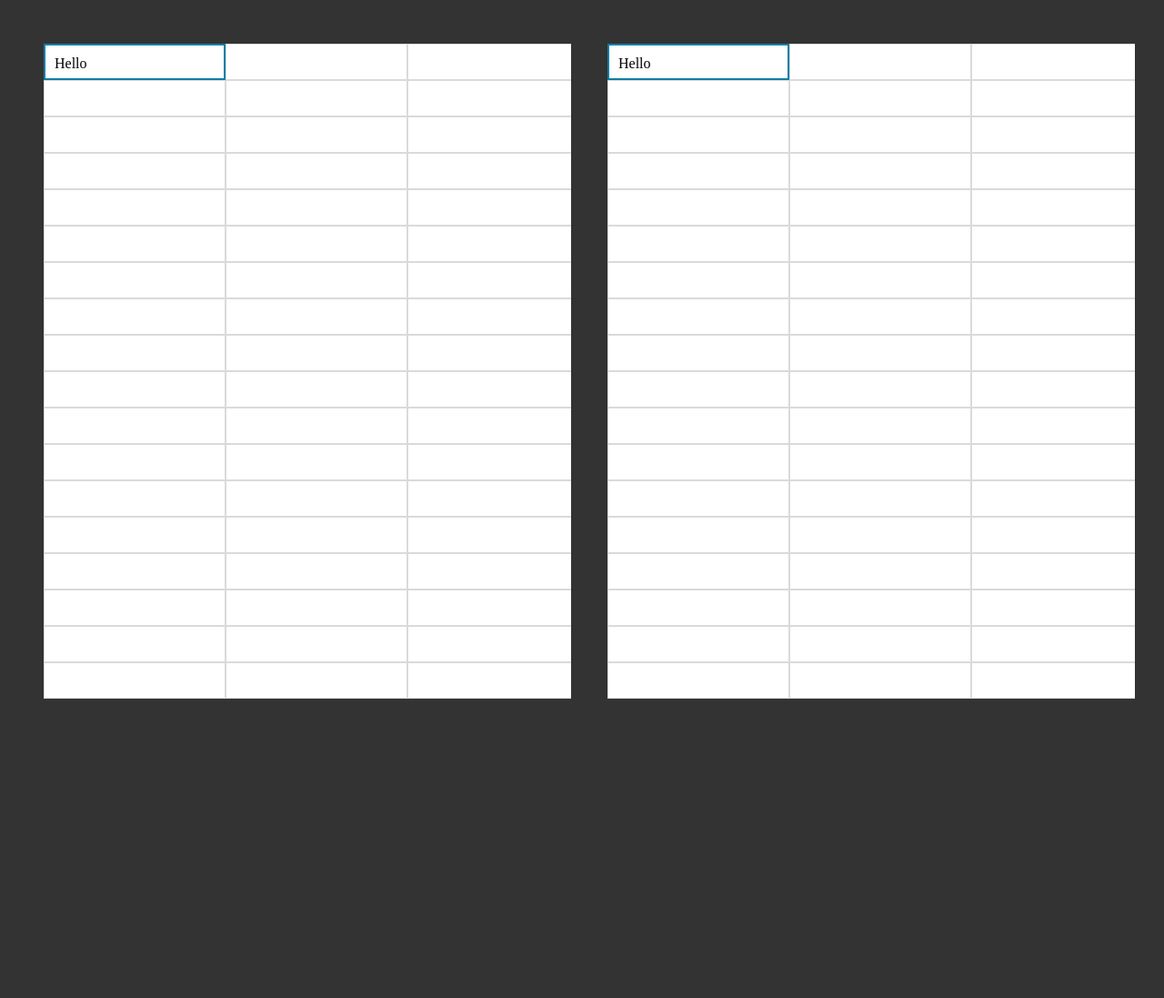
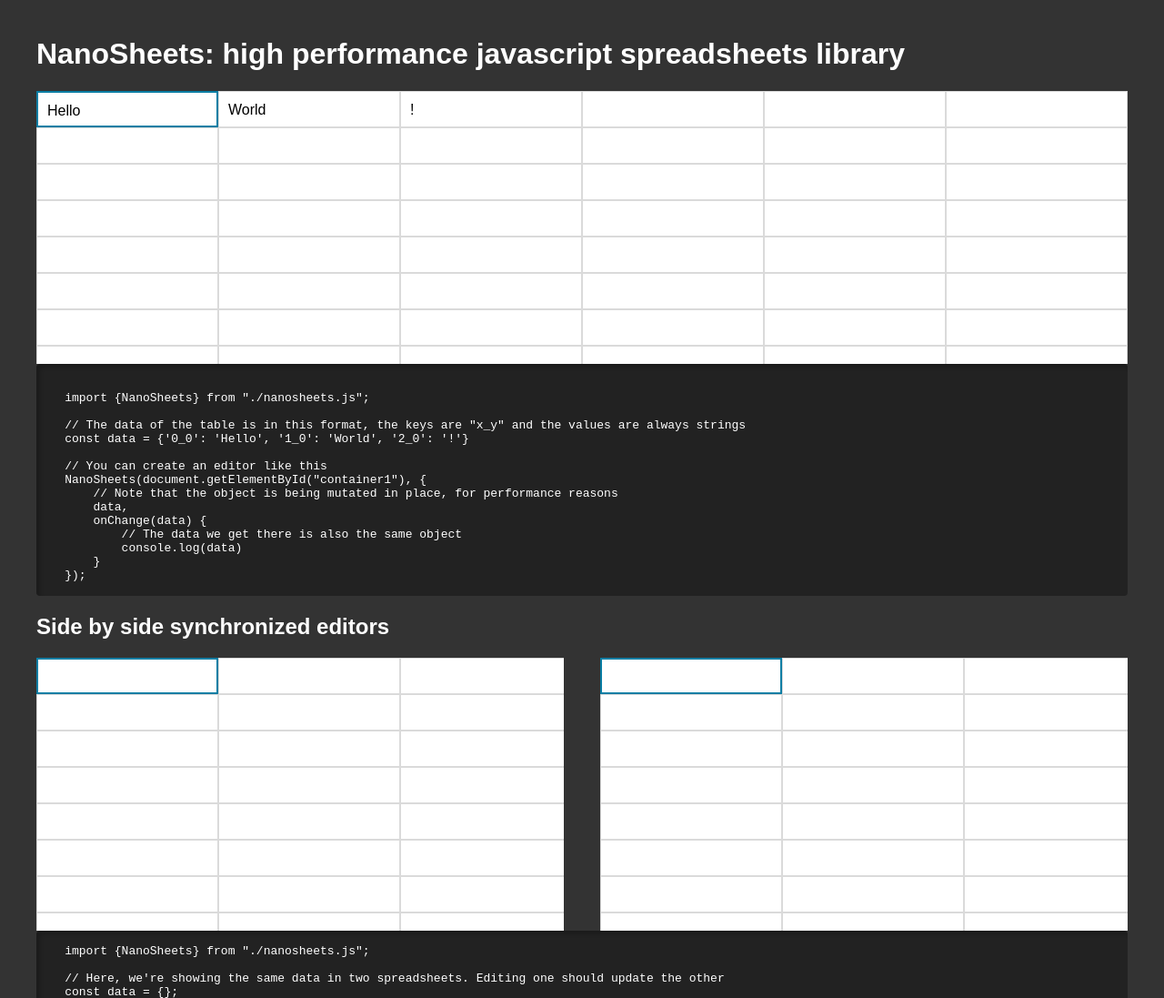
Before and after one commit to renanlecaro/nanosheets, a website: page index.html in a window 1280 px wide. Shown: the top 1097 px of the page at 91% size. Before the commit the page ends 816 px from the top, so only its background shows below. Drawn offline with Linux system fonts and the light colour scheme.

Commit message:
Simple website

```diff
--- a/index.html
+++ b/index.html
@@ -1,8 +1,8 @@
 <!doctype html>
 <html lang="en">
 <head>
-    <meta charset="UTF-8" />
-    <meta name="viewport" content="width=device-width, initial-scale=1.0" />
+    <meta charset="UTF-8"/>
+    <meta name="viewport" content="width=device-width, initial-scale=1.0"/>
     <title>NanoSheets</title>
 
     <link
@@ -11,41 +11,88 @@
     />
 </head>
 <body>
-    <div id="container1"></div>
-    <div id="container2"></div>
-    <style>
-      body {
-        background: #333;
-        height: 100vh;
-        width: 100vw;
-        padding: 40px;
-        display: flex;
-        gap: 40px;
-        box-sizing: border-box;
+<h1>NanoSheets: high performance javascript spreadsheets library</h1>
+
+<div id="container1" style="height: 300px"></div>
+
+<script type="module">
+
+    import {NanoSheets} from "./nanosheets.js";
+
+    // The data of the table is in this format, the keys are "x_y" and the values are always strings
+    const data = {'0_0': 'Hello', '1_0': 'World', '2_0': '!'}
+
+    // You can create an editor like this
+    NanoSheets(document.getElementById("container1"), {
+        // Note that the object is being mutated in place, for performance reasons
+        data,
+        onChange(data) {
+            // The data we get there is also the same object
+            console.log(data)
         }
+    });
 
-      #container1,
-      #container2 {
-        flex-grow: 1;
-        align-self: stretch;
-      }
-    </style>
+</script>
+
+<h2>Side by side synchronized editors</h2>
+<div class="split">
+    <div id="container2" style="height: 300px"></div>
+    <div id="container3" style="height: 300px"></div>
+</div>
+
 <script type="module">
-      import { NanoSheets } from "./nanosheets.js";
+    import {NanoSheets} from "./nanosheets.js";
 
-      const data = { "0_0": "Hello" };
-      const instance1 = NanoSheets(document.getElementById("container1"), {
+    // Here, we're showing the same data in two spreadsheets. Editing one should update the other
+    const data = {};
+    // Creating and editor returns an instance with some functions
+    const instance1 = NanoSheets(document.getElementById("container2"), {
         data,
         onChange() {
             instance2.redraw();
         },
     });
-      const instance2 = NanoSheets(document.getElementById("container2"), {
+    const instance2 = NanoSheets(document.getElementById("container3"), {
         data,
         onChange() {
             instance1.redraw();
         },
     });
+
 </script>
+
+
+<style>
+    body {
+        background: #333;
+        padding: 20px;
+        color: white;
+        font-family: sans-serif;
+        max-width: 1200px;
+        margin: auto;
+    }
+
+    .split {
+        display: flex;
+        align-items: stretch;
+        gap: 40px;
+        flex-wrap: wrap;
+    }
+
+    .split > * {
+        flex-grow: 1;
+        flex-basis: 200px;
+    }
+
+    script {
+        display: block;
+        white-space: pre;
+        overflow: auto;
+        font-family: monospace;
+        background-color: #222;
+        border-radius: 4px;
+        box-shadow: inset 4px 4px 4px rgba(0, 0, 0, 0.2);
+    }
+</style>
 </body>
 </html>
--- a/nanosheets.js
+++ b/nanosheets.js
@@ -11,12 +11,13 @@
             background: selected ? 'lightblue' : 'white',
             color: 'black'
         }),
-
+        defaultValue = ({x, y}) => ''
     },
 ) {
 
     Object.assign(node.style, {overflow: "auto", position: "relative"});
-    // So that we get key events even when no input is focused
+    // // The node itself shouldn't get focus, despite being scrollable and clickable
+    node.setAttribute('tabindex', '-1')
 
     let width,
         height = 0;
@@ -38,8 +39,8 @@
         position: "absolute",
         width: cellWidth + "px",
         height: cellHeight + "px",
-        boxSizing:'border-box',
-        border:'none'
+        boxSizing: 'border-box',
+        border: 'none'
     })
     node.appendChild(input)
 
@@ -92,14 +93,13 @@
                     ...style({
                         x,
                         y,
-                        value: data[cell] || '',
+                        value: data[cell] || defaultValue({x, y}),
                         selected: betweenIncluded(x, x1, x2) && betweenIncluded(y, y1, y2),
                         cursor: editing === cell,
-                        editing: editing === cell && editActive
                     }),
                 });
 
-                div.textContent = data[cell] || "";
+                div.textContent = data[cell] || defaultValue({x, y});
                 div.setAttribute("cell", cell);
             }
         }
@@ -129,8 +129,9 @@
     function changeData(changes) {
         let hasChanged = false;
         for (const cell in changes) {
+            const [x, y] = cellXY(cell)
             if ((data[cell] || "") !== (changes[cell] || "")) {
-                if (changes[cell]) {
+                if (changes[cell] !== defaultValue({x, y})) {
                     data[cell] = changes[cell];
                 } else {
                     delete data[cell];
@@ -160,6 +161,7 @@
         editActive = false;
         redraw();
     });
+
     function saveEditedValue() {
         if (editActive) {
             changeData({[editing]: input.value});
@@ -175,7 +177,7 @@
             const [x, y] = cellXY(editing);
             if (e.key === "Enter") {
                 stopEditing()
-                select(x, y+1)
+                select(x, y + 1)
             } else if (
                 !editActive
             ) {
@@ -208,9 +210,8 @@
                         select(x, Math.max(0, y - 1));
                     }
                 } else if (editing && (e.key.length === 1 || e.key === "Backspace")) {
-                    changeData({[editing]: ""});
                     startEditing(x, y);
-                    changeData({[x + '_' + y]: e.key});
+                    input.value = ''
 
                 }
                 redraw();
@@ -248,7 +249,7 @@
         const cell = [x, y].join("_");
         if (!editActive || editing !== cell) {
             editing = cell;
-            input.value = data[cell] || ''
+            input.value = data[cell] || defaultValue({x, y})
             editActive = true;
         }
         redraw();
@@ -271,7 +272,7 @@
             }
         }
         redraw();
-    });
+    }, true);
 
     listen(
         node,
@@ -313,7 +314,7 @@
         for (let y = Math.min(y1, y2); y <= Math.max(y1, y2); y++) {
             const line = [];
             for (let x = Math.min(x1, x2); x <= Math.max(x1, x2); x++) {
-                line.push(data[x + "_" + y] || "");
+                line.push(data[x + "_" + y] || defaultValue({x, y}));
             }
             asArr.push(line);
         }
@@ -342,6 +343,7 @@
 
 
     return {
+        // Call this to remove listeners
         destroy,
         redraw,
         data,
```
Also changed, not shown: Readme.md. Lines whose indentation alone changed are shown as unchanged.
